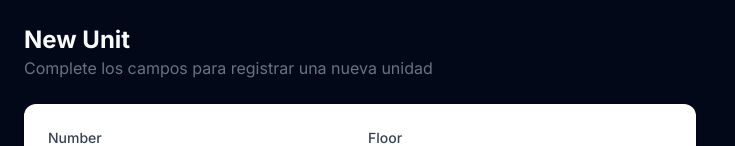
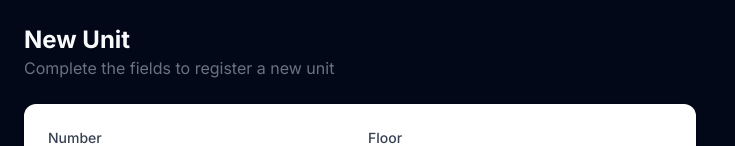
Before and after one commit to hjesaal-sketch/condormanage, a Next.js app in the folder apps/web/: page /en/dashboard/admin/units/new in a window 1280 px wide. Shown: the top 146 px of the page, without its empty margins (0-735 px from the left). Built offline with nearby package versions, Linux system fonts and the light colour scheme.

Commit message:
fix: Use translation for form description in new unit page

```diff
--- a/apps/web/app/[locale]/dashboard/admin/units/new/page.tsx
+++ b/apps/web/app/[locale]/dashboard/admin/units/new/page.tsx
@@ -10,7 +10,7 @@ export default function NewUnitPage() {
     <div className="p-6">
       <div className="mb-6">
         <h1 className="text-2xl font-bold">{t('new_unit')}</h1>
-        <p className="text-gray-500">Complete los campos para registrar una nueva unidad</p>
+        <p className="text-gray-500">{t('form_description')}</p>
       </div>
       <UnitForm />
     </div>
--- a/apps/web/messages/en.json
+++ b/apps/web/messages/en.json
@@ -262,6 +262,7 @@
     "cancel": "Cancel",
     "delete": "Delete",
     "confirm_delete": "Are you sure you want to delete this unit?",
+    "form_description": "Complete the fields to register a new unit",
     "types": {
       "APARTMENT": "Apartment",
       "PENTHOUSE": "Penthouse",
--- a/apps/web/messages/es.json
+++ b/apps/web/messages/es.json
@@ -262,6 +262,7 @@
     "cancel": "Cancelar",
     "delete": "Eliminar",
     "confirm_delete": "¿Está seguro de eliminar esta unidad?",
+    "form_description": "Complete los campos para registrar una nueva unidad",
     "types": {
       "APARTMENT": "Apartamento",
       "PENTHOUSE": "Penthouse",
--- a/apps/web/messages/pt.json
+++ b/apps/web/messages/pt.json
@@ -262,6 +262,7 @@
     "cancel": "Cancelar",
     "delete": "Excluir",
     "confirm_delete": "Tem certeza que deseja excluir esta unidade?",
+    "form_description": "Preencha os campos para registrar uma nova unidade",
     "types": {
       "APARTMENT": "Apartamento",
       "PENTHOUSE": "Cobertura",
```
